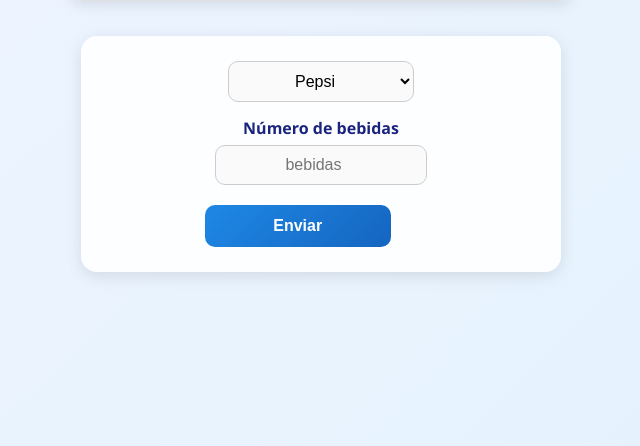
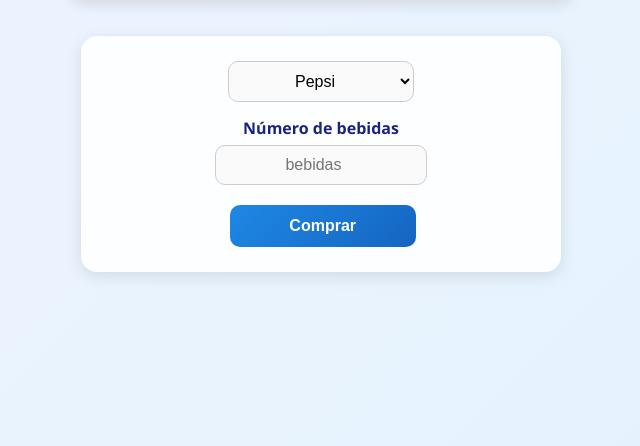
Before and after one commit to jsamperevazquez/php_ENTORNO_SERV, a PHP site: page / in a window 1280 px wide. Shown: the part 366-812 px from the top of the page, without its empty margins (319-959 px from the left). Run offline with PHP 8.4, Linux system fonts and the light colour scheme.

Commit message:
bug fixed

```diff
--- a/www/Boletin_2/formularios/dos/accion.php
+++ b/www/Boletin_2/formularios/dos/accion.php
@@ -84,7 +84,7 @@
     }
 </style>
 
-<h1>TU CESTA</h1>
+<h1>TU COMPRA</h1>
 <span class="container">
     <?php
     $numero_bebidas = $_POST['numero_bebidas'];
--- a/www/Boletin_2/formularios/dos/index.php
+++ b/www/Boletin_2/formularios/dos/index.php
@@ -136,6 +136,7 @@
 
     button {
       display: block;
+      margin-left: 25px;;
       width: 80%;
       background: linear-gradient(135deg, #1e88e5, #1565c0);
       color: white;
@@ -227,7 +228,7 @@
       <label for="numero_bebidas">Número de bebidas</label>
       <input type="number" name="numero_bebidas" id="numero_bebidas" placeholder="bebidas" required>
 
-      <button id="seleccion">Enviar</button>
+      <button id="seleccion">Comprar</button>
     </form>
   </div>
 
```
